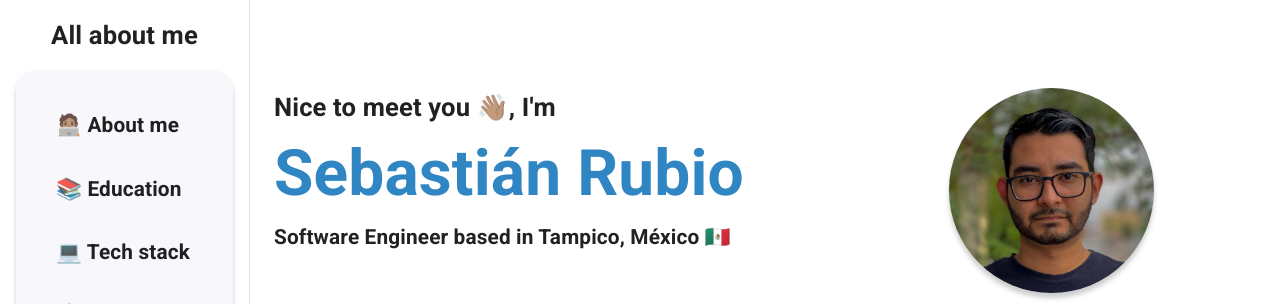
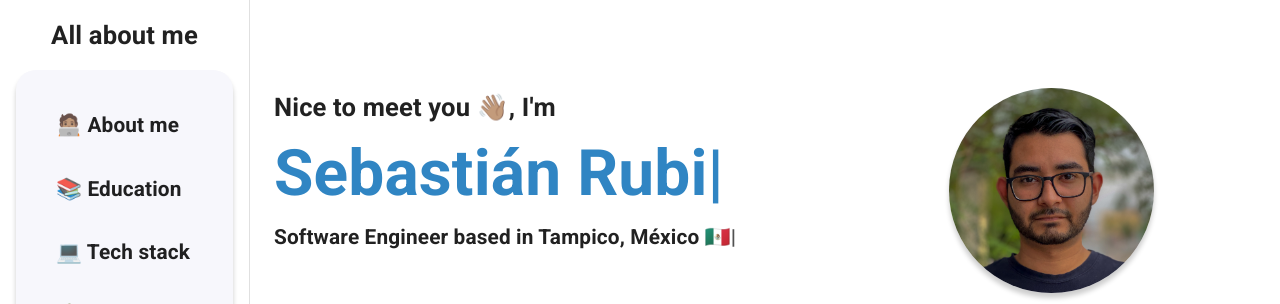
Before and after one commit to 4ubio/Portfolio, a React (Vite) app: page / in a window 1280 px wide. Shown: the top 304 px of the page. Built offline with nearby package versions, Linux system fonts and the light colour scheme.

Commit message:
Add typing effect

```diff
--- a/package.json
+++ b/package.json
@@ -20,7 +20,8 @@
     "react": "^18.2.0",
     "react-dom": "^18.2.0",
     "react-material-ui-carousel": "^3.4.2",
-    "react-router-dom": "6"
+    "react-router-dom": "6",
+    "react-typed": "^1.2.0"
   },
   "devDependencies": {
     "@types/react": "^18.2.15",
--- a/src/pages/IndexPage.jsx
+++ b/src/pages/IndexPage.jsx
@@ -1,6 +1,7 @@
 import { Button, Grid, IconButton, Typography } from '@mui/material'
+import { Favorite, GitHub, InsertDriveFile, Instagram, LinkedIn, Mail, Phone } from '@mui/icons-material'
+import ReactTyped from "react-typed";
 import { AppLayout } from '../layout/AppLayout'
-import { Favorite, GitHub, InsertDriveFile, Instagram, LinkedIn, Mail, Phone } from '@mui/icons-material'
 
 export const IndexPage = () => {
     return (
@@ -9,8 +10,20 @@ export const IndexPage = () => {
                 <Grid container className='animate__animated animate__fadeInRight'>
                     <Grid item xs={12} md={7} >
                         <Typography variant='h4'>Nice to meet you 👋🏽, I'm</Typography>
-                        <Typography variant='h1' color='primary.blue'>Sebastián Rubio</Typography>
-                        <Typography variant='h6'>Software Engineer based in Tampico, México 🇲🇽</Typography>
+                        <Typography variant='h1' color='primary.blue'>
+                            <ReactTyped
+                                strings={["Sebastián Rubio"]}
+                                typeSpeed={100}
+                                backSpeed={50}
+                                loop
+                            />
+                        </Typography>
+                        <Typography variant='h6'>
+                            <ReactTyped
+                                strings={["Software Engineer based in Tampico, México 🇲🇽"]}
+                                typeSpeed={50}
+                            />
+                        </Typography>
                     </Grid>
 
                     <Grid item xs={12} md={5} display='flex' justifyContent='center' alignItems='center'>
```
Also changed, not shown: 1 other file (tests, documents, lock files or other folders).
